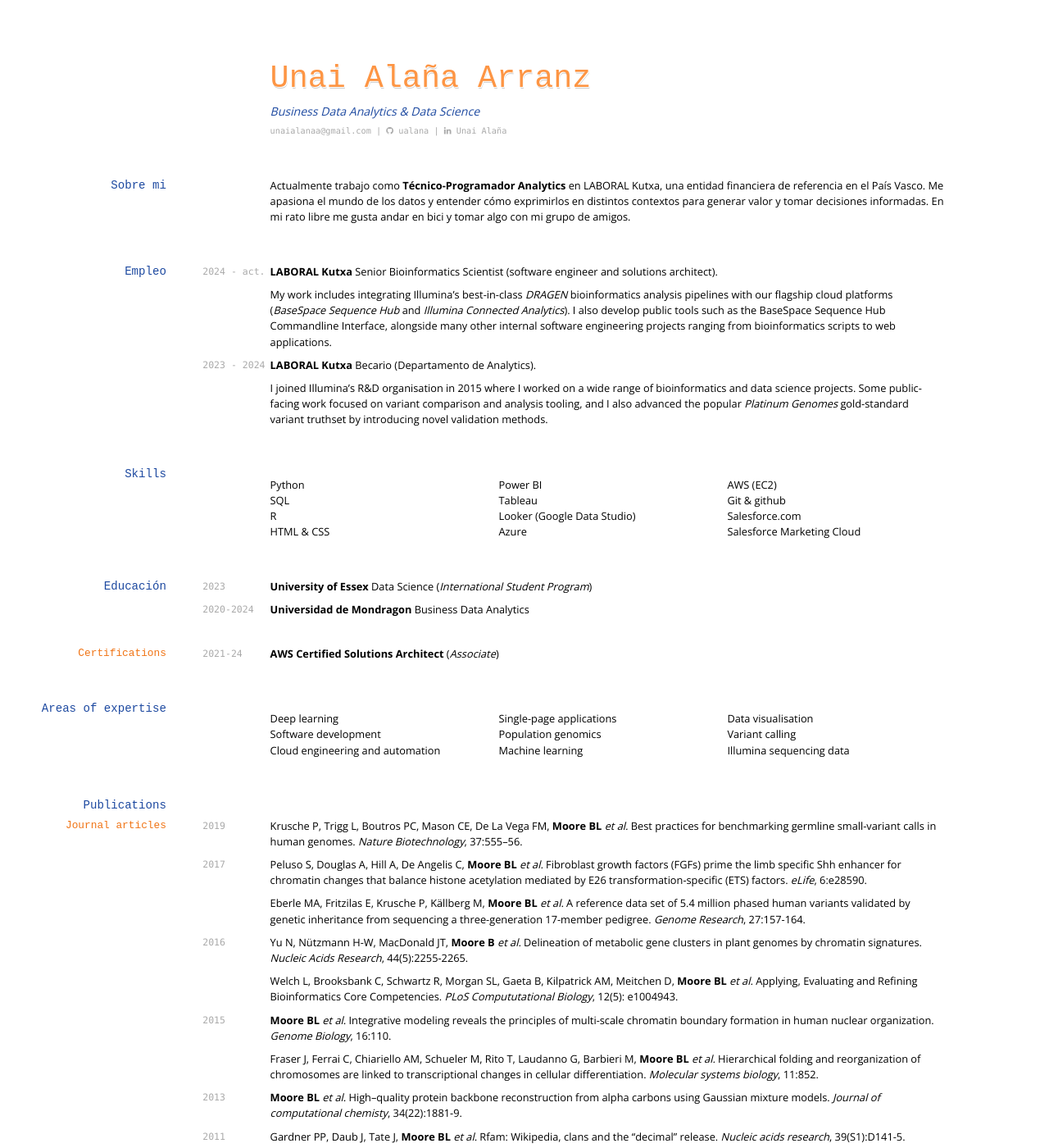
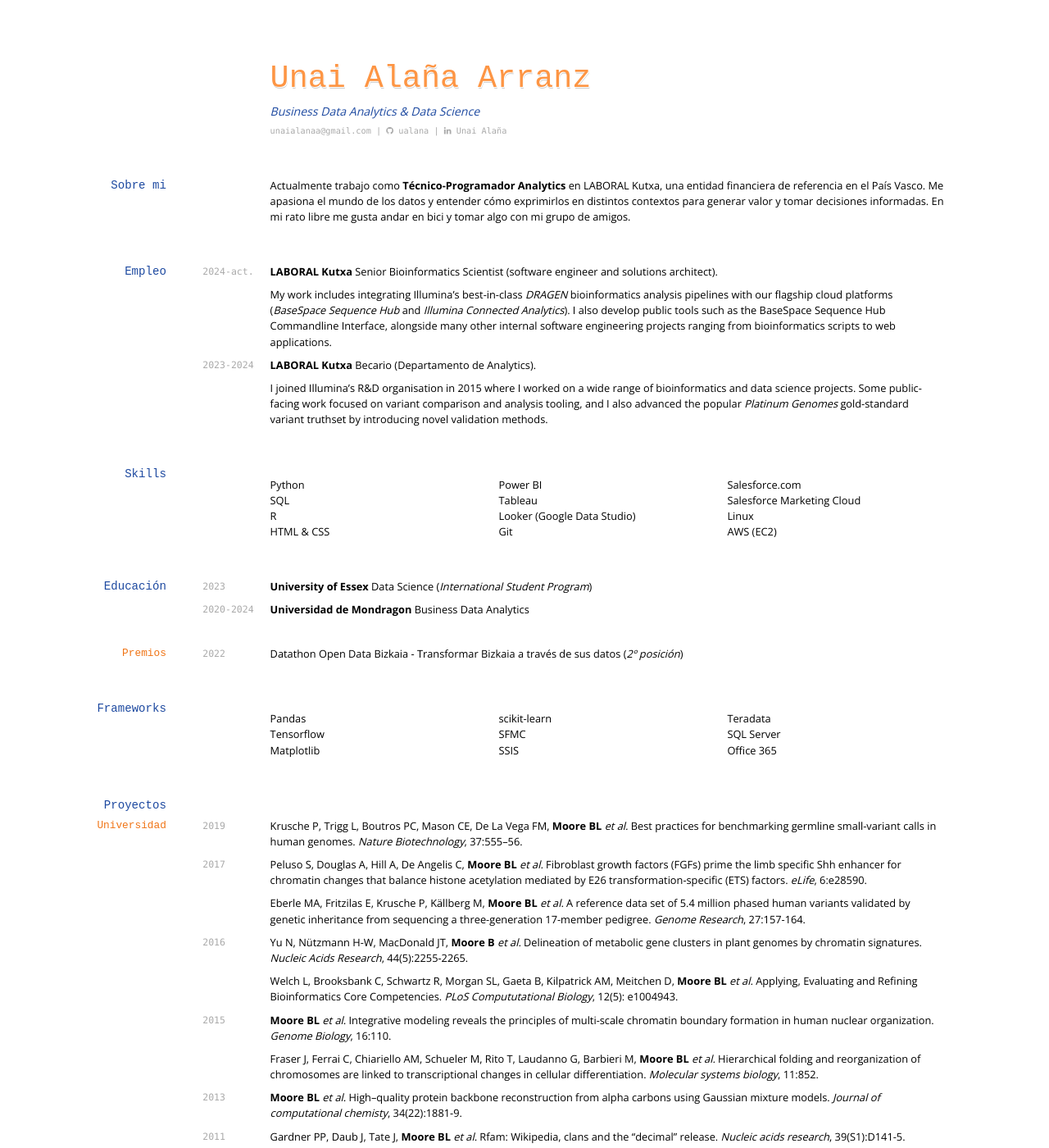
Before and after one commit to ualana/ualana.github.io, a Jekyll site: the page built from index.md, in a window 1280 px wide and 1400 px high. Shown: the whole window at 82% size. Built offline with Jekyll 4.4.1, drawn with Linux system fonts in a browser that asks for light colours; nearby versions of some CDN libraries; some of the changed text lies outside the part shown.

Commit message:
Index v0.5

```diff
--- a/index.md
+++ b/index.md
@@ -20,11 +20,11 @@
 
 ## Empleo
 
-`2024 - act.`
+`2024-act.`
 __LABORAL Kutxa__ Senior Bioinformatics Scientist (software engineer and solutions architect).
 > My work includes integrating Illumina's best-in-class _DRAGEN_ bioinformatics analysis pipelines with our flagship cloud platforms (_BaseSpace Sequence Hub_ and _Illumina Connected Analytics_). I also develop public tools such as the BaseSpace Sequence Hub Commandline Interface, alongside many other internal software engineering projects ranging from bioinformatics scripts to web applications.
 
-`2023 - 2024`
+`2023-2024`
 __LABORAL Kutxa__ Becario (Departamento de Analytics).
 > I joined Illumina's R&D organisation in 2015 where I worked on a wide range of bioinformatics and data science projects. Some public-facing work focused on variant comparison and analysis tooling, and I also advanced the popular _Platinum Genomes_ gold-standard variant truthset by introducing novel validation methods.
 
@@ -37,11 +37,12 @@
 * Power BI
 * Tableau
 * Looker (Google Data Studio)
-* Azure
-* AWS (EC2)
-* Git & github
+* Git
 * Salesforce.com
 * Salesforce Marketing Cloud
+* Linux
+* AWS (EC2)
+
 
 ## Educación
 
@@ -51,25 +52,25 @@
 `2020-2024`
 __Universidad de Mondragon__ Business Data Analytics
 
-### Certifications
+### Premios
 
-`2021-24` __AWS Certified Solutions Architect__ (_Associate_)
+`2022` Datathon Open Data Bizkaia - Transformar Bizkaia a través de sus datos (_2º posición_)
 
-## Areas of expertise
+## Frameworks
 
-* Deep learning
-* Software development
-* Cloud engineering and automation
-* Single-page applications
-* Population genomics
-* Machine learning
-* Data visualisation
-* Variant calling
-* Illumina sequencing data
+* Pandas
+* Tensorflow
+* Matplotlib
+* scikit-learn
+* SFMC
+* SSIS
+* Teradata
+* SQL Server
+* Office 365
 
-## Publications
+## Proyectos
 
-### Journal articles
+### Universidad
 `2019`
 Krusche P, Trigg L, Boutros PC, Mason CE, De La Vega FM, __Moore BL__ _et al._ Best practices for benchmarking germline small-variant calls in human genomes. _Nature Biotechnology_, 37:555–56.
 
@@ -123,10 +124,6 @@
 
 I entered Imperial College's [Summer Data Challenge](https://www.imperial.ac.uk/data-science/education/summer-data-challenge/) competition, where entrants analysed a given dataset and then proposed a startup idea based on their results. I developed a modelling technique to select housing areas for investment and was awarded third place: £2,000 and startup support from Imperial Create Lab. My entry can be seen at [blm.io/datarea](http://blm.io/datarea) and the code is shared on my github account.
 
-## Awards
-
-Datathon Open Data Bizkaia - Transformar Bizkaia a través de sus datos (_2º premio_)
-
 ## Placements
 
 `2010-11`
```
Also changed, not shown: other parts of index.md (+2 -6 lines).
